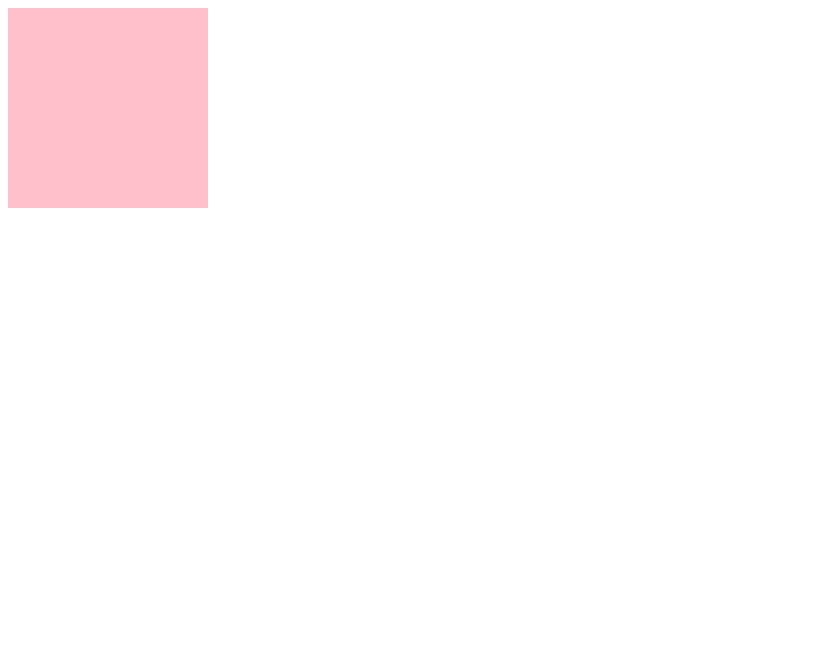
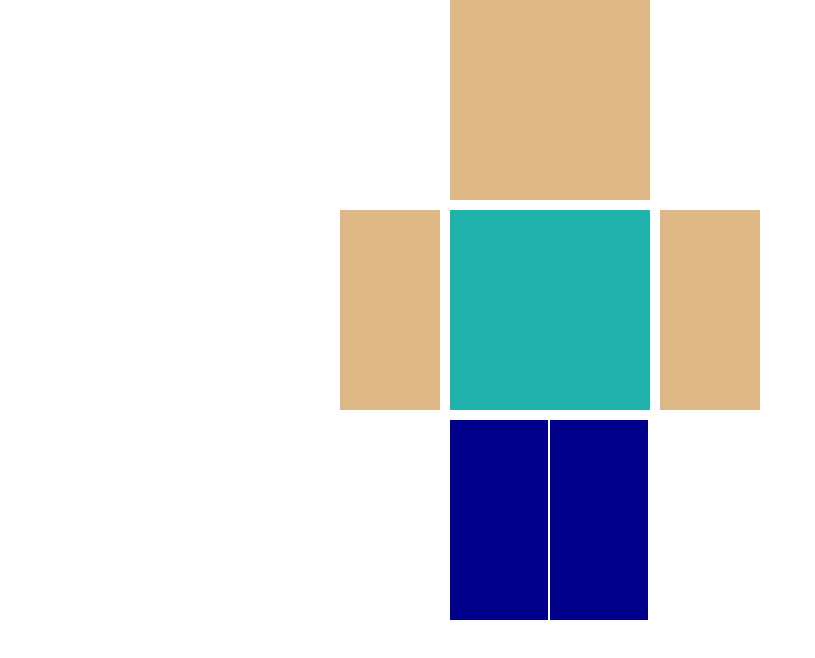
Before and after one commit to cniescola/terca1430, a plain HTML site: page index.html in a window 1280 px wide. Shown: the whole page, without its empty margins (0-815 px from the left). Drawn offline with Linux system fonts and the light colour scheme.

Commit message:
Hoje eu fiz um steve modificando as divs, usando position absolute e nomeando as divs

```diff
--- a/index.html
+++ b/index.html
@@ -2,18 +2,63 @@
 
     <head>
         <style type="text/css">
-            div{
+
+            div{position: absolute;}
+            #quad1{
                 height: 200px;
                 width: 200px;
-                background-color: pink;
+                background-color: lightseagreen;
+                top: 210px;
+                left: 450px;
 
+                }
+            #quad2  {
+                height: 200px;
+                width: 200px;
+                background-color: burlywood;
+                top: 0px;
+                left: 450px;
             }
+            #quad3{
+                height: 200px;
+                width: 100px;
+                background-color: burlywood;
+                top: 210px;
+                left: 340px;
+            }
+            #quad4{
+                height: 200px;
+                width: 100px;
+                background-color: burlywood;
+                top: 210px;
+                left: 660px;
+            }
+            #ret1{
+                height: 200px;
+                width: 98px;
+                background-color:darkblue;
+                top: 420px;
+                left: 550px;
+            }
+            #ret2{
+                height: 200px;
+                width: 98px;
+                background-color:darkblue;
+                top: 420px;
+                left: 450px;
+            }
+
         </style>
 
     </head>
 
     <body>
-        <div></div>
+        <div id="quad1"></div>
+        <div id="quad2"></div>
+        <div id="quad3"></div>
+        <div id="quad4"></div>
+        <div id="ret1"></div>
+        <div id="ret2"></div>
 
     </body>
 
```
